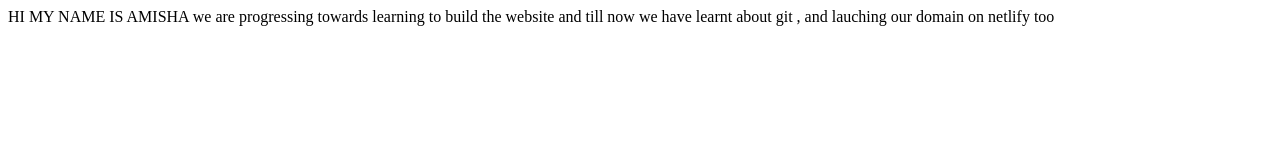
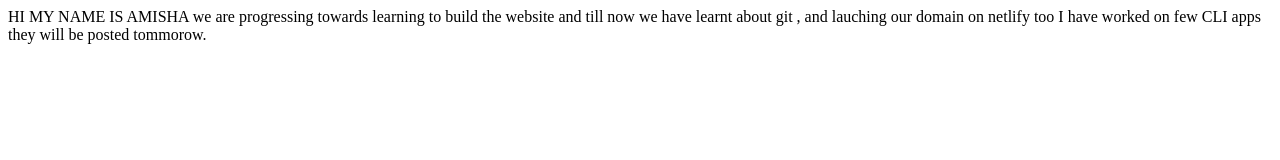
Before and after one commit to Amishagarg1210/HR-porfolio-new, a plain HTML site: page index.html in a window 1280 px wide. Drawn offline with Linux system fonts and the light colour scheme.

Commit message:
update-details

```diff
--- a/index.html
+++ b/index.html
@@ -8,5 +8,6 @@
 <body>
     HI  MY NAME IS AMISHA
     we are progressing towards learning to build the website and till now we have learnt about git , and lauching our domain on netlify too
+    I have worked on few CLI apps they will be posted tommorow.
 </body>
 </html>
```
